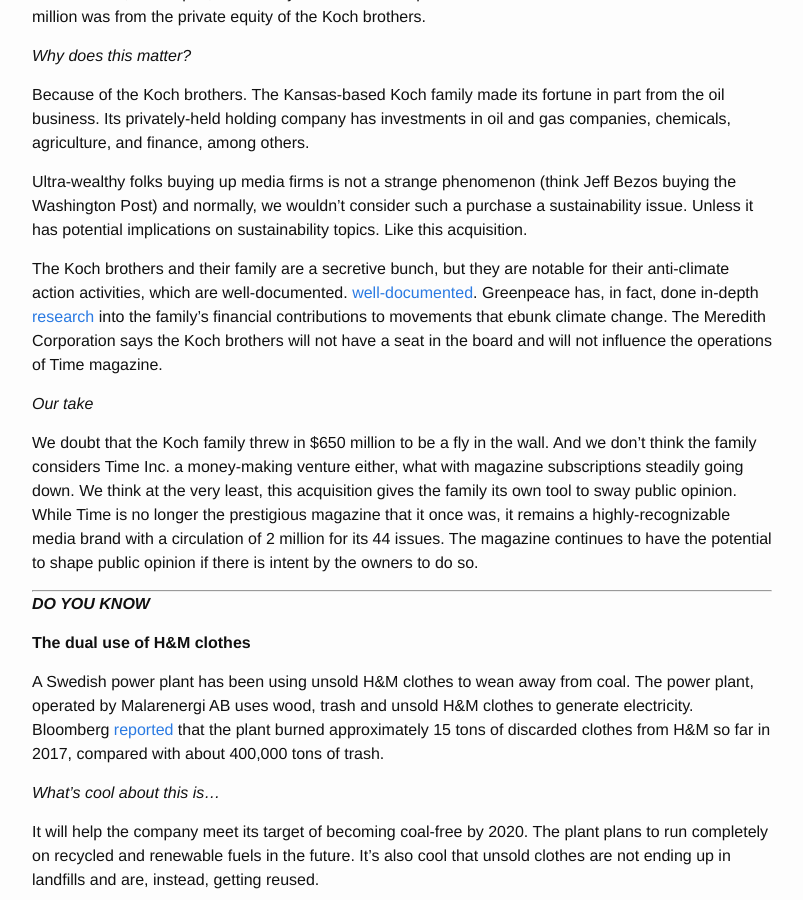
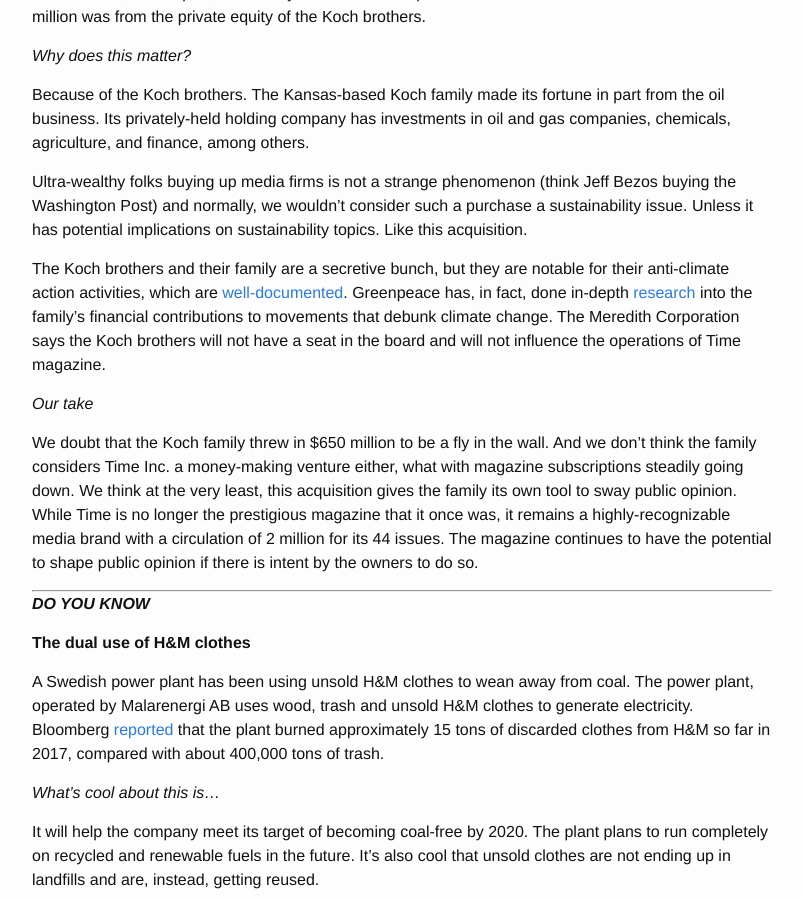
Before and after one commit to Sparkleleuk/Sustainability_Matters, a Jekyll site: the page built from _posts/2017-11-27-time.markdown, in a window 1280 px wide and 900 px high, scrolled down 347 px. Shown: the whole window, without its empty margins (238-1041 px from the left). Built offline with Jekyll 4.4.1, drawn with Linux system fonts in a browser that asks for light colours.

Commit message:
fix to new post

```diff
--- a/_posts/2017-11-27-time.markdown
+++ b/_posts/2017-11-27-time.markdown
@@ -15,7 +15,7 @@ Because of the Koch brothers. The Kansas-based Koch family made its fortune in p
 
 Ultra-wealthy folks buying up media firms is not a strange phenomenon (think Jeff Bezos buying the Washington Post) and normally, we wouldn't consider such a purchase a sustainability issue. Unless it has potential implications on sustainability topics. Like this acquisition.
 
-The Koch brothers and their family are a secretive bunch, but they are notable for their anti-climate action activities, which are well-documented. [well-documented](https://www.scientificamerican.com/article/dark-money-funds-climate-change-denial-effort/). Greenpeace has, in fact, done in-depth  [research](http://www.greenpeace.org/usa/global-warming/climate-deniers/koch-industries/) into the family's financial contributions to movements that ebunk climate change.  The Meredith Corporation says the Koch brothers will not have a seat in the board and will not influence the operations of Time magazine.
+The Koch brothers and their family are a secretive bunch, but they are notable for their anti-climate action activities, which are  [well-documented](https://www.scientificamerican.com/article/dark-money-funds-climate-change-denial-effort/). Greenpeace has, in fact, done in-depth  [research](http://www.greenpeace.org/usa/global-warming/climate-deniers/koch-industries/) into the family's financial contributions to movements that debunk climate change.  The Meredith Corporation says the Koch brothers will not have a seat in the board and will not influence the operations of Time magazine.
 
 *Our take*
 
```
